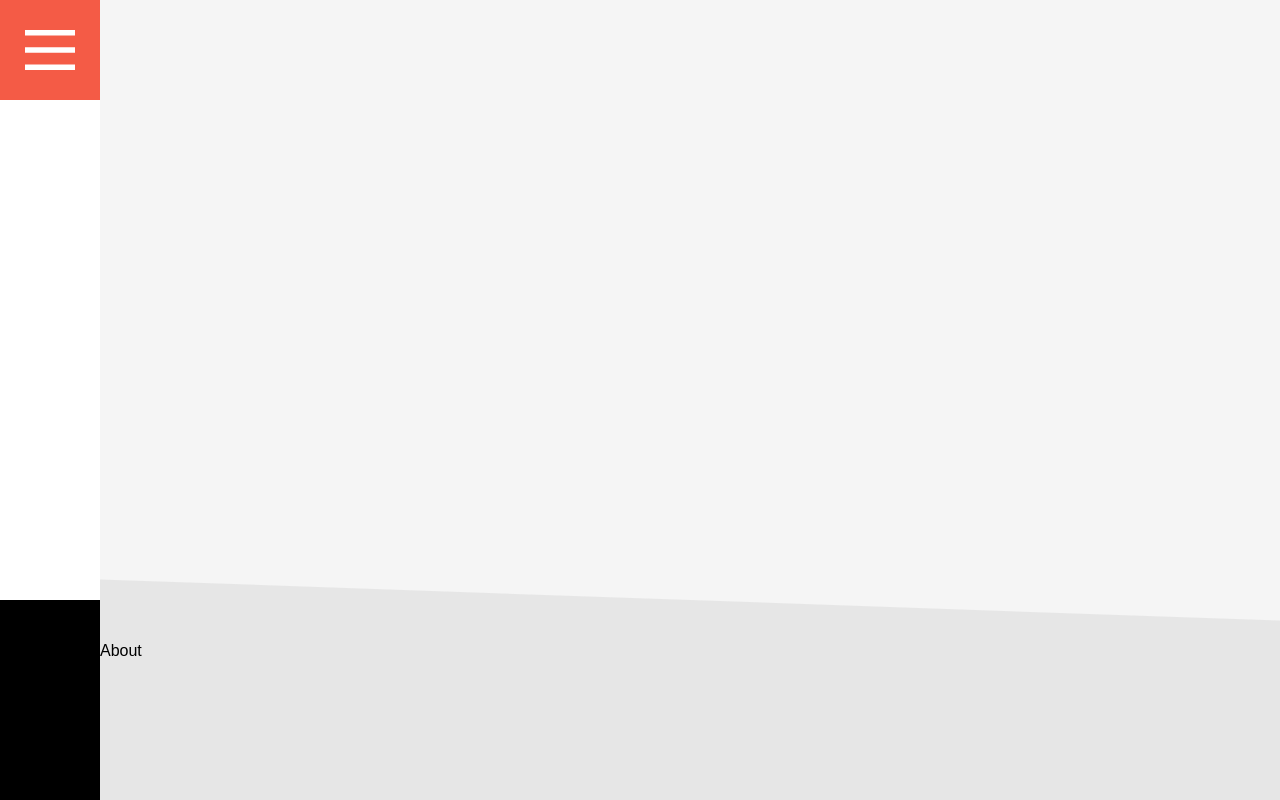
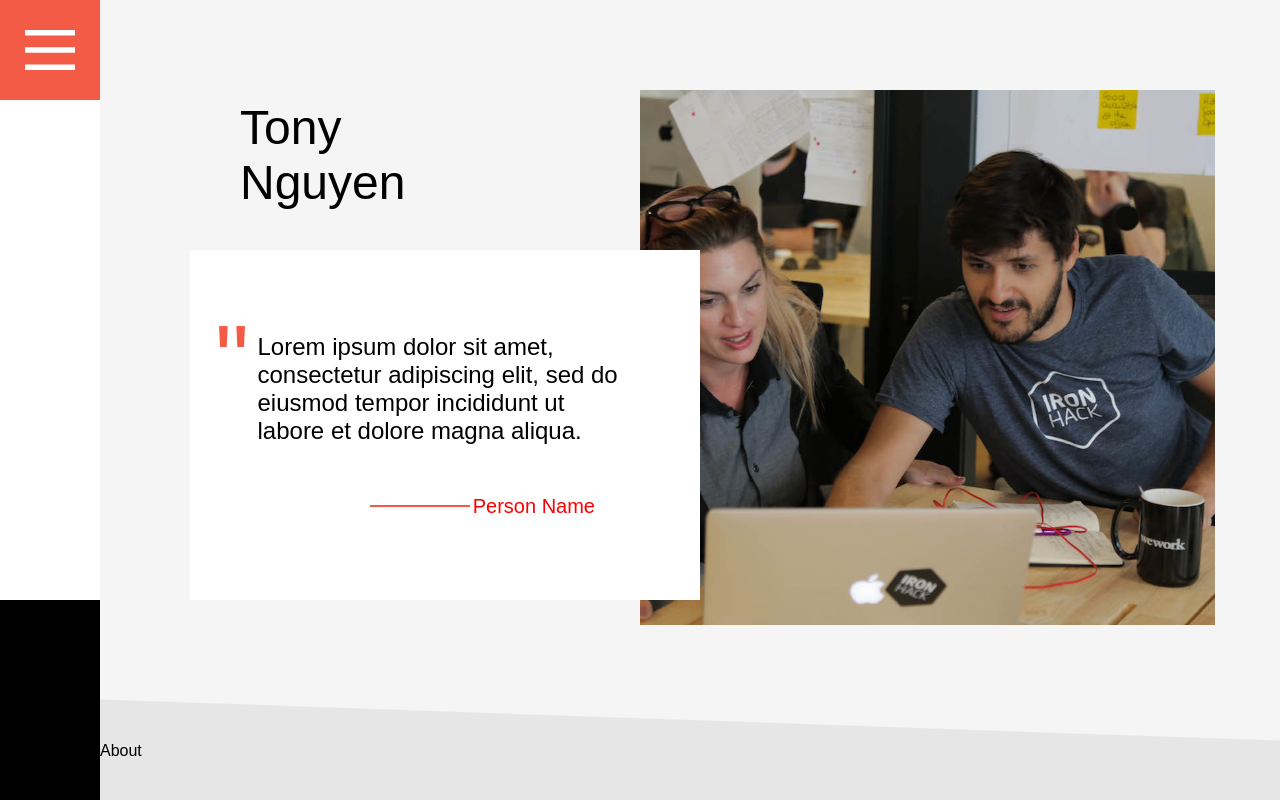
Before and after one commit to tonynguyen111997/portfolio, a React (Create React App) app: page / in a window 1280 px wide. Shown: the top 800 px of the page. Built offline with nearby package versions, Linux system fonts and the light colour scheme.

Commit message:
Create Home section

```diff
--- a/src/App/components/sections/Home/Home.js
+++ b/src/App/components/sections/Home/Home.js
@@ -1,9 +1,34 @@
 import React from 'react';
+
+//images
+import homeImage from './assets/home-image.png';
 
 const Home = () => {
 	return (
 		<div className="home">
-
+			<div className="home-content-container">
+				<div className="home-content-left">
+					<h1 className="home-name">Tony Nguyen</h1>
+					<div className="home-quote-container">
+						<p className="home-quote-marks">"</p>
+						<p className="home-quote">
+							Lorem ipsum dolor sit amet,
+							consectetur adipiscing elit, sed do
+							eiusmod tempor incididunt ut labore
+							et dolore magna aliqua.
+						</p>
+						<div className="home-author-container">
+							<div className="home-line"></div>
+							<p>
+								Person Name
+							</p>
+						</div>
+					</div>
+				</div>
+				<div className="home-content-right">
+					<img src={homeImage} alt="people studying"/>
+				</div>
+			</div>
 		</div>
 	);
 }
--- a/src/sass/base/_reset.scss
+++ b/src/sass/base/_reset.scss
@@ -5,3 +5,8 @@ body{
 p{
 	margin: 0;
 }
+
+h1,h2,h3{
+	margin: 0;
+	font-weight: normal;
+}
--- a/src/sass/base/_typography.scss
+++ b/src/sass/base/_typography.scss
@@ -1,3 +1,15 @@
 html{
 	font-family: Arial;
 }
+
+h2{
+	font-size: 3rem;
+}
+
+h3{
+	font-size: 2rem;
+}
+
+p{
+	font-size: 1.25rem;
+}
--- a/src/sass/layout/_home.scss
+++ b/src/sass/layout/_home.scss
@@ -1,8 +1,11 @@
 .home{
-	height: 500px;
+	display: flex;
+	height: 600px;
 	width: 100%;
 	background: $gray-light;
 	position: relative;
+	justify-content: center;
+	align-items: center;
 
 	&:before {
 		position: absolute;
@@ -14,4 +17,78 @@
 		background: $gray-light;
 		z-index: -1;
 	}
+
+	.home-content-container{
+		position: relative;
+		height: 400px;
+		width: 1000px;
+
+		.home-content-left{
+			display: flex;
+			flex-direction: column;
+			width: 50%;
+			height: 100%;
+			position: relative;
+			z-index: 1;
+
+			.home-name{
+				width: 175px;
+				font-size: 3rem;
+				margin-left: 50px;
+			}
+
+			.home-quote-container{
+				display: flex;
+				position: absolute;
+				top: 150px; //Change this to move quote
+				width: 500px;
+				height: 250px;
+				padding: 50px 5px;
+				justify-content: center;
+				align-items: center;
+				background: $white;
+				flex-direction: column;
+
+				.home-quote-marks{
+					position: absolute;
+					font-size: 6rem;
+					left: 25px;
+					top: 55px;
+					color: $red;
+				}
+
+				.home-quote{
+					width: 375px;
+					font-size: 1.5rem;
+				}
+
+				.home-author-container{
+					display: flex;
+					margin-top: 50px;
+					margin-right: 100px;
+					align-self: flex-end;
+					justify-content: space-between;
+					align-items: center;
+					width: 225px;
+					color: red;
+
+					.home-line{
+						width: 100px;
+						height: 2px;
+						background: $red;
+					}
+				}
+			}
+		}
+
+		.home-content-right{
+			position: absolute;
+			top: -10px;
+			right: -25px;
+
+			img{
+				width: 575px;
+			}
+		}
+	}
 }
```
Also changed, not shown: public/assets/sections/home/home-image.png (added), src/App/components/sections/Home/assets/home-image.png (added).
